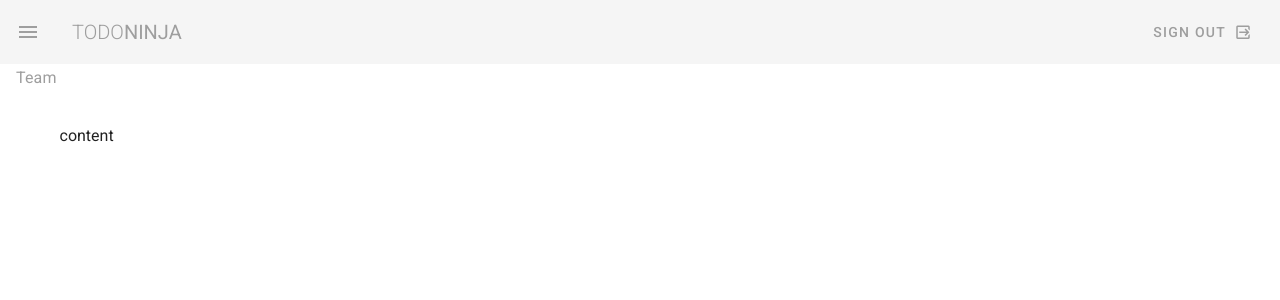
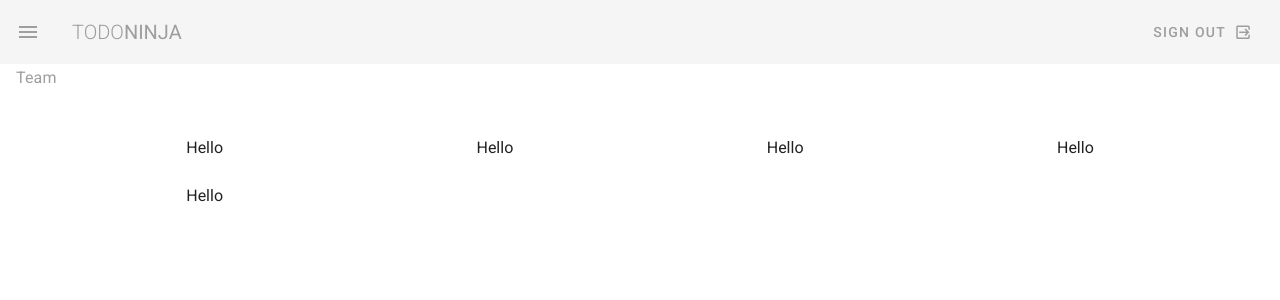
Before and after one commit to crhwebdev-courses/todo-ninja, a Vue app: page /team in a window 1280 px wide. Shown: the top 300 px of the page. Built offline with nearby package versions, Linux system fonts and the light colour scheme.

Commit message:
Create basic layout for Team component

```diff
--- a/src/views/Team.vue
+++ b/src/views/Team.vue
@@ -3,7 +3,21 @@
     <h1 class="subtitle-1 grey--text">Team</h1>
 
     <v-container class="my-5">
-      content
+      <v-row no-gutters>
+        <v-col
+          cols="12"
+          sm="6"
+          md="4"
+          lg="3"
+          v-for="person in team"
+          :team="team"
+          :key="person.name"
+        >
+          <v-card flat class="text-center ma-3">
+            Hello
+          </v-card>
+        </v-col>
+      </v-row>
     </v-container>
   </div>
 </template>
```
